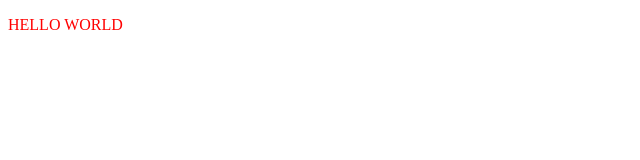
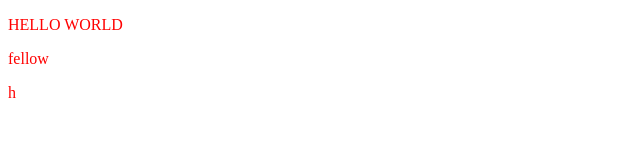
Before and after one commit to Abhijit007435/localrepo, a plain HTML site: page index.html in a window 1280 px wide. Shown: the full height of the page, 0-640 px from the left. Drawn offline with Linux system fonts and the light colour scheme.

Commit message:
add new feature

```diff
--- a/index.html
+++ b/index.html
@@ -9,5 +9,7 @@
 
 <body>
     <p>HELLO WORLD</p>
+<p>fellow</p>
+<p>h</p>
 </body>
 </html>
```
